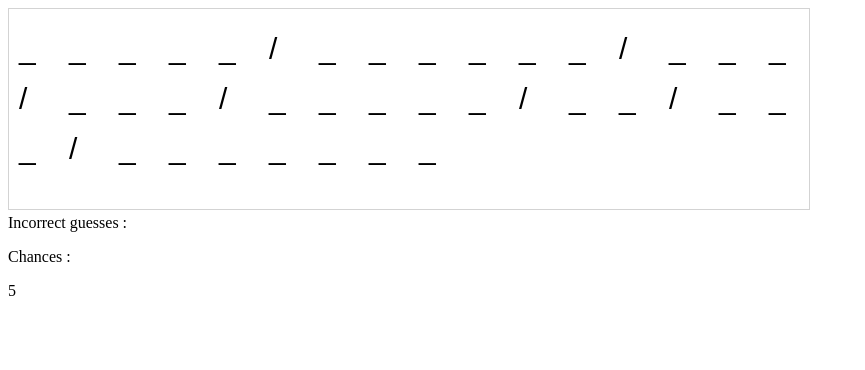
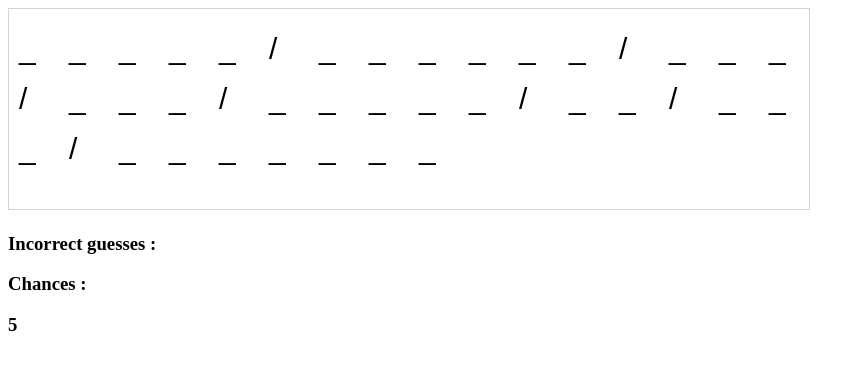
Before and after one commit to prashantgupta24/hangman, a plain HTML site: page index.html in a window 1280 px wide. Shown: the whole page, without its empty margins (0-865 px from the left). Drawn offline with nearby package versions, Linux system fonts and the light colour scheme.

Commit message:
minor change

```diff
--- a/index.html
+++ b/index.html
@@ -11,11 +11,11 @@
   Your browser does not support the canvas element.
   </canvas>
 <div>
-  Incorrect guesses : <p id = "incorrect">
+  <h3>Incorrect guesses : <p id = "incorrect"></h3>
 </div>
 
 <div>
-  Chances : <p id = "chances">
+  <h3>Chances : <p id = "chances"></h3>
 </div>
 
 <div>
```
